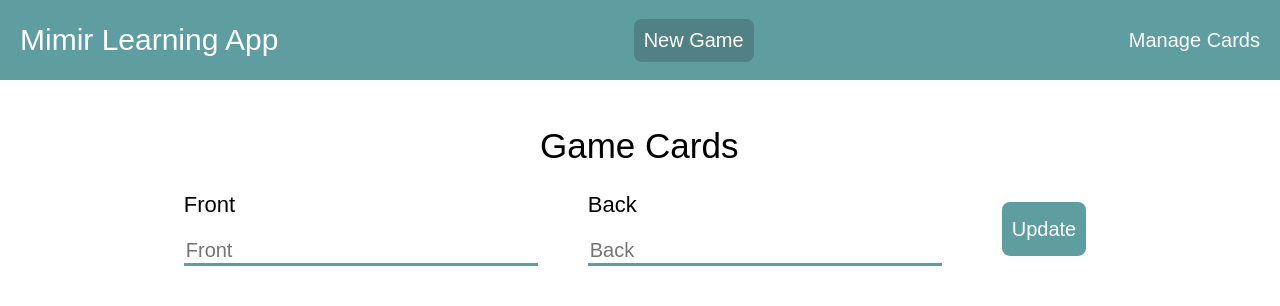
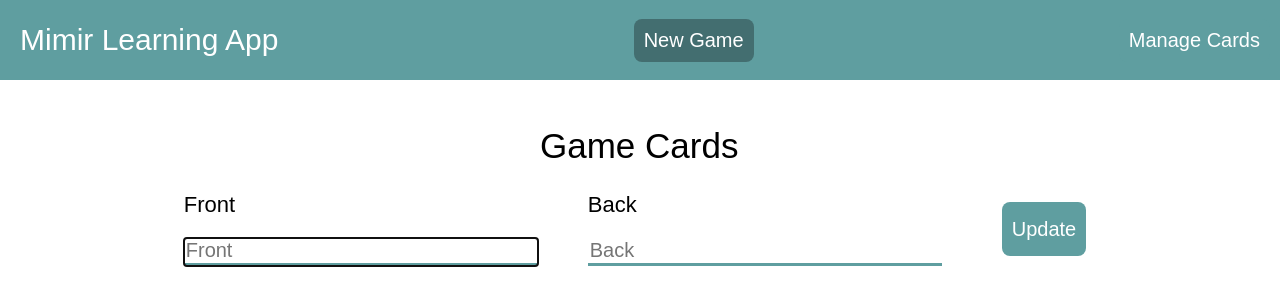
Before and after one commit to Yoohnas/learningApp, a React (Create React App) app in the folder mimir/: page /card/1 in a window 1280 px wide. Shown: the top 306 px of the page. Built offline with nearby package versions, Linux system fonts and the light colour scheme.

Commit message:
- autofocus buttons

```diff
--- a/mimir/src/components/controls/Button.tsx
+++ b/mimir/src/components/controls/Button.tsx
@@ -2,18 +2,12 @@ import styled, { css } from 'styled-components/macro'
 
 interface Props {
     onClick: () => void
-    disabled?: boolean
     children: string
 }
 
-export const Button = ({onClick, disabled, children}: Props) => {
-    let className = ''
-    if (disabled) {
-        className += ' button--disabled'
-    }
-
+export const Button = ({onClick, children}: Props) => {
     return (
-        <button onClick={onClick} disabled={disabled} className={className}>
+        <button onClick={onClick}>
             {children}
         </button>
     )
@@ -41,7 +35,7 @@ export const DefaultButton = styled.button`
 `
 export const DarkButton = styled.button`
   ${ButtonBase};
-  background: #508285;
+  background: #436e70;
 
   &:hover,
   &:focus {
--- a/mimir/src/components/controls/Input.tsx
+++ b/mimir/src/components/controls/Input.tsx
@@ -4,11 +4,20 @@ interface Props {
     value: string
     onChange: (value: string) => void
     placeholder?: string
+    isAutoFocus?: boolean
 }
 
-export const Input = ({value, onChange, placeholder}: Props) => (
-    <InputBase type="text" value={value} onChange={e => onChange(e.target.value)} placeholder={placeholder}/>
-)
+export const Input = ({value, onChange, placeholder, isAutoFocus}: Props) => {
+    if (isAutoFocus) {
+        return (
+            <InputBase type="text" value={value} autoFocus onChange={e => onChange(e.target.value)} placeholder={placeholder}/>
+        )
+    } else {
+        return (
+            <InputBase type="text" value={value} onChange={e => onChange(e.target.value)} placeholder={placeholder}/>
+        )
+    }
+}
 
 const InputBase = styled.input`
   flex-direction: column;
--- a/mimir/src/components/widgets/card/CardEditor.tsx
+++ b/mimir/src/components/widgets/card/CardEditor.tsx
@@ -42,7 +42,7 @@ export const CardEditor = () => {
         <Container>
             <EditElement>
                 <CardSide>Front</CardSide>
-                <Input value={front} onChange={setFront} placeholder="Front"/>
+                <Input value={front} onChange={setFront} placeholder="Front" isAutoFocus={true}/>
             </EditElement>
             <EditElement>
                 <CardSide>Back</CardSide>
--- a/mimir/src/components/widgets/card/Overview.tsx
+++ b/mimir/src/components/widgets/card/Overview.tsx
@@ -41,7 +41,7 @@ export const Overview = () => {
     return (
         <div>
             <AddRow>
-                <Input value={front} onChange={setFront} placeholder="Front"/>
+                <Input value={front} onChange={setFront} placeholder="Front" isAutoFocus={true}/>
                 <Input value={back} onChange={setBack} placeholder="Back"/>
                 <DefaultButton onClick={() => add(front, back)}>Add Card</DefaultButton>
             </AddRow>
--- a/mimir/src/components/widgets/game/Ongoing.tsx
+++ b/mimir/src/components/widgets/game/Ongoing.tsx
@@ -57,7 +57,7 @@ export const Ongoing = () => {
             <QuestionContainer>
                 <Front>{front}</Front>
                 <AnswerRow>
-                    <Input value={answer} onChange={setAnswer} placeholder="Answer"/>
+                    <Input value={answer} onChange={setAnswer} placeholder="Answer" isAutoFocus={true}/>
                     <DefaultButton onClick={() => submit()}>Submit</DefaultButton>
                 </AnswerRow>
             </QuestionContainer>
```
